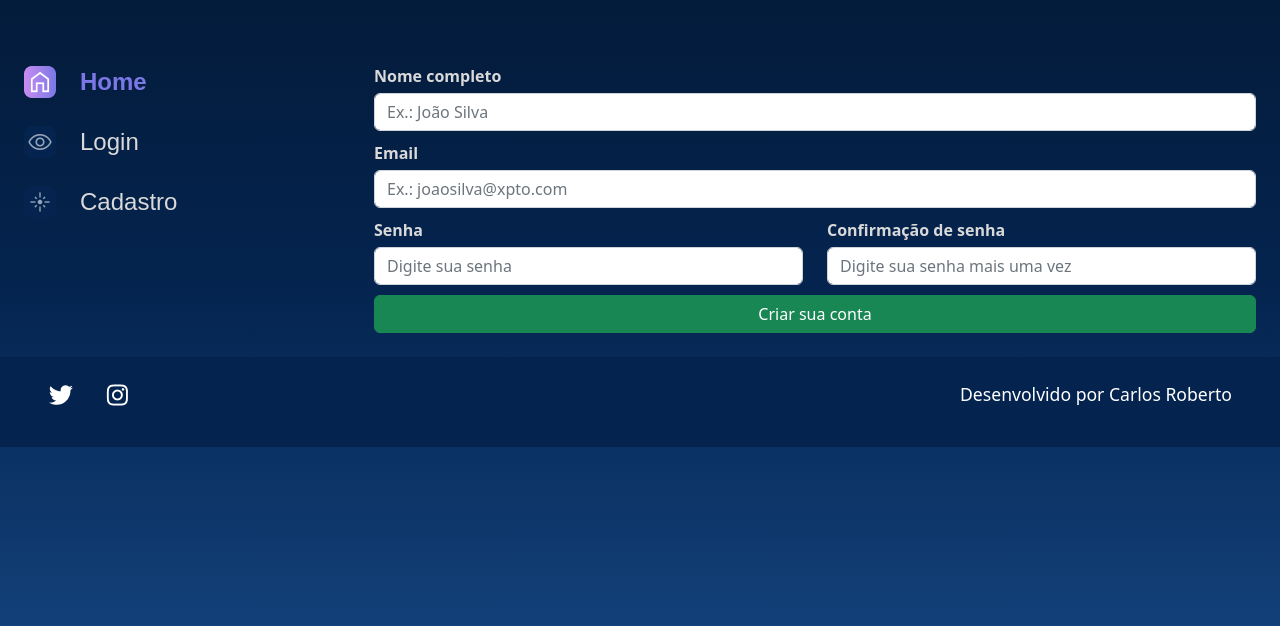
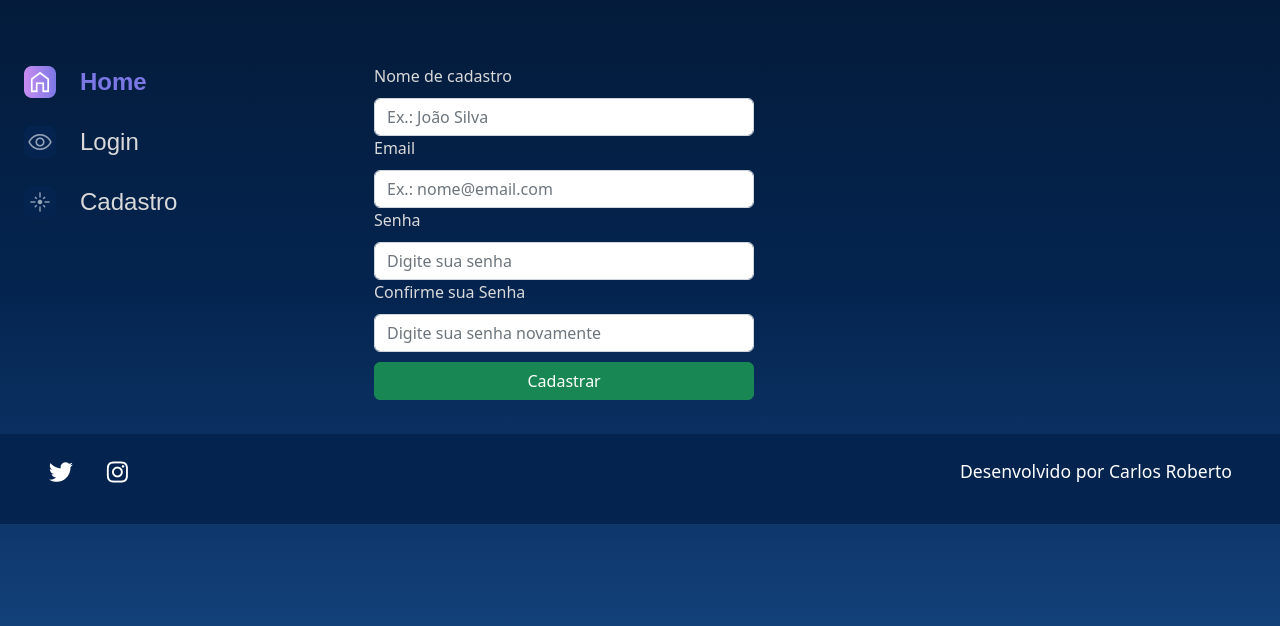
Before and after one commit to carlosrjhoe/Django_cavaleiros_do_zodiaco, a Django app: page /usuarios/cadastro/ in a window 1280 px wide. Shown: the part 114-740 px from the top of the page. Run offline with Django 4.2, Linux system fonts and the light colour scheme.

Commit message:
Django: Alterei cadastro.html para acessar as classes de formulários em forms.py e mostrá-los no site.

```diff
--- a/usuarios/forms.py
+++ b/usuarios/forms.py
@@ -1,5 +1,45 @@
 from django import forms
 
 class LoginForms(forms.Form):
-    nome_login = forms.CharField(label='Nome de login', required=True, max_length=100)
-    senha = forms.CharField(label='Senha', required=True, max_length=50, widget=forms.PasswordInput())
+    nome_login = forms.CharField(label='Nome de login', required=True, max_length=100, widget=forms.TextInput(
+        attrs = {
+            'class': 'form-control',
+            'placeholder': 'Ex.: João Silva',
+        }
+    ))
+
+    senha = forms.CharField(label='Senha', required=True, max_length=50, widget=forms.PasswordInput(
+        attrs = {
+            'class': 'form-control',
+            'placeholder': 'Digite sua senha',
+        }
+    ))
+
+class CadastroForms(forms.Form):
+    nome_casdatro = forms.CharField(label='Nome de cadastro', required=True, max_length=100, widget=forms.TextInput(
+        attrs = {
+            'class': 'form-control',
+            'placeholder': 'Ex.: João Silva',
+        }
+    ))
+
+    email = forms.EmailField(label='Email', required=True, max_length=50, widget=forms.EmailInput(
+        attrs = {
+            'class': 'form-control',
+            'placeholder': 'Ex.: nome@email.com',
+        }
+    ))
+
+    primeira_senha = forms.CharField(label='Senha', required=True, max_length=50, widget=forms.PasswordInput(
+        attrs = {
+            'class': 'form-control',
+            'placeholder': 'Digite sua senha',
+        }
+    ))
+
+    segunda_senha = forms.CharField(label='Confirme sua Senha', required=True, max_length=50, widget=forms.PasswordInput(
+        attrs = {
+            'class': 'form-control',
+            'placeholder': 'Digite sua senha novamente',
+        }
+    ))
--- a/usuarios/templates/usuarios/cadastro.html
+++ b/usuarios/templates/usuarios/cadastro.html
@@ -9,26 +9,17 @@
                         </head>
 
                         <section class="galeria" style="margin-left: 5em">
-                            <form action="" method="">
+                            <form action="" method="post">
+                                {% csrf_token %}
                                 <div class="row">
-                                    <div class="col-12 col-lg-12" style="margin-bottom: 10px;">
-                                        <label for="nome_cadastro" style="color:#D9D9D9; margin-bottom: 5px;"><b>Nome completo</b></label>
-                                        <input type="text" class="form-control" name="nome_cadastro" placeholder="Ex.: João Silva" required>
+                                    <div class="col-12 col-lg-12" style="margin-bottom: 10px">
+                                        {% for field in form.visible_fields %}
+                                            <label for="{{ field.id_for_label }}" style="color:#D9D9D9; margin-bottom: 10px">{{ field.label }}</label>
+                                            {{ field }}
+                                        {% endfor %}
                                     </div>
-                                    <div class="col-12 col-lg-12" style="margin-bottom: 10px;">
-                                        <label for="email" style="color:#D9D9D9; margin-bottom: 5px;"><b>Email</b></label>
-                                        <input type="email" class="form-control" name="email" placeholder="Ex.: joaosilva@xpto.com" required>
-                                    </div>
-                                    <div class="col-12 col-lg-6" style="margin-bottom: 10px;">
-                                        <label for="password1" style="color:#D9D9D9; margin-bottom: 5px;"><b>Senha</b></label>
-                                        <input type="password" class="form-control" name="password1" placeholder="Digite sua senha" required>
-                                    </div>
-                                    <div class="col-12 col-lg-6" style="margin-bottom: 10px;">
-                                        <label for="password2" style="color:#D9D9D9; margin-bottom: 5px;"><b>Confirmação de senha</b></label>
-                                        <input type="password" class="form-control" name="password2" placeholder="Digite sua senha mais uma vez" required>
-                                    </div>
-                                    <div class="col-12 text-center">
-                                        <button class="btn btn-success col-12" style="padding: top 5px;" type="submit">Criar sua conta</button>
+                                    <div class="col-12 col-lg-12" style="margin-bottom: 10px">
+                                        <button type="submit" class="btn btn-success col-12" style="padding: top 5px">Cadastrar</button>
                                     </div>
                                 </div>
                             </form>
--- a/usuarios/views.py
+++ b/usuarios/views.py
@@ -1,5 +1,5 @@
 from django.shortcuts import render
-from usuarios.forms import LoginForms
+from usuarios.forms import LoginForms, CadastroForms
 
 # Create your views here.
 def login(request):
@@ -12,4 +12,8 @@ def login(request):
 
 def cadastro(request):
     template_name = 'usuarios/cadastro.html'
-    return render(request, template_name)
+    form = CadastroForms()
+    context = {
+        'form': form,
+    }
+    return render(request, template_name, context)
```
Also changed, not shown: usuarios/templates/usuarios/login.html (+10 -5 lines).
